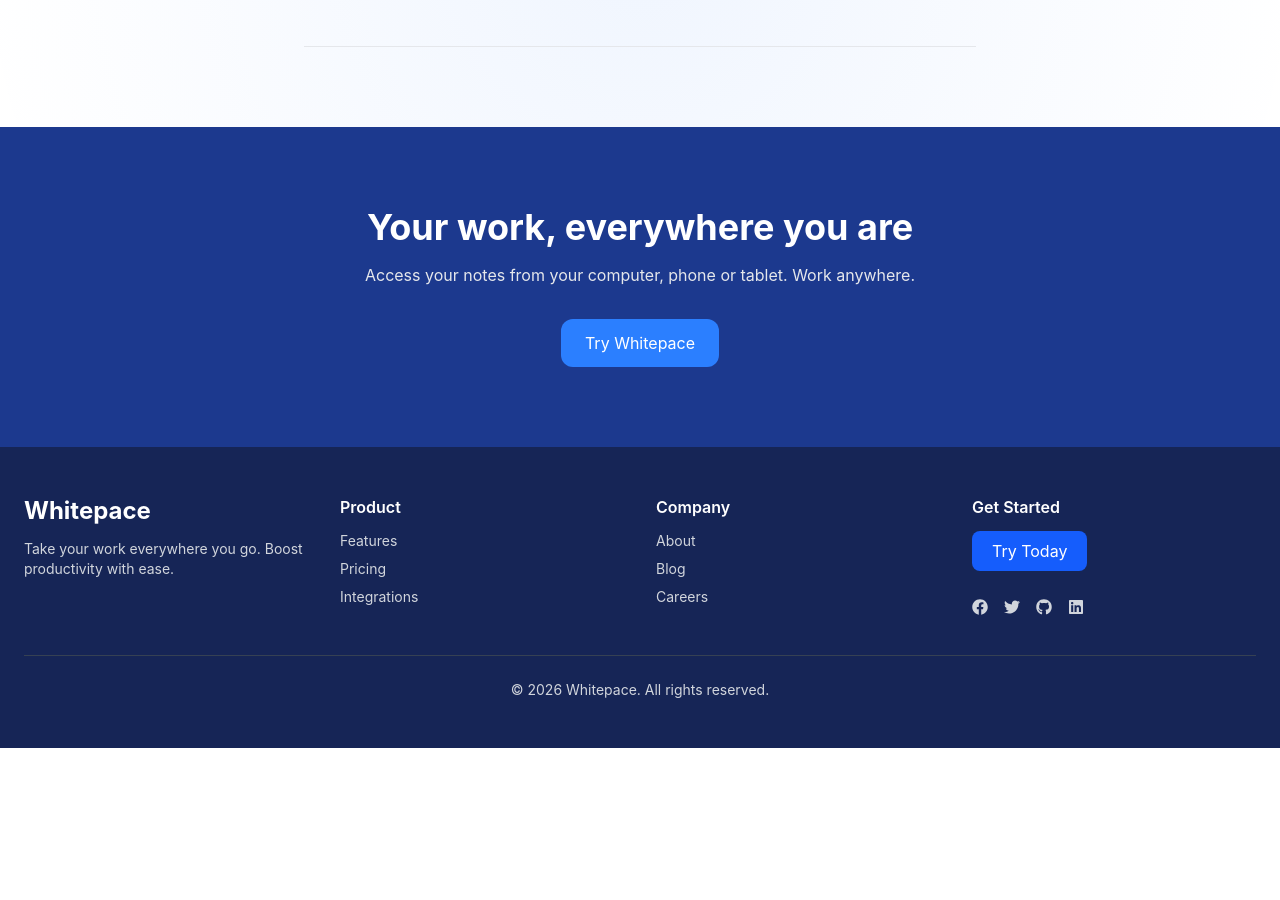
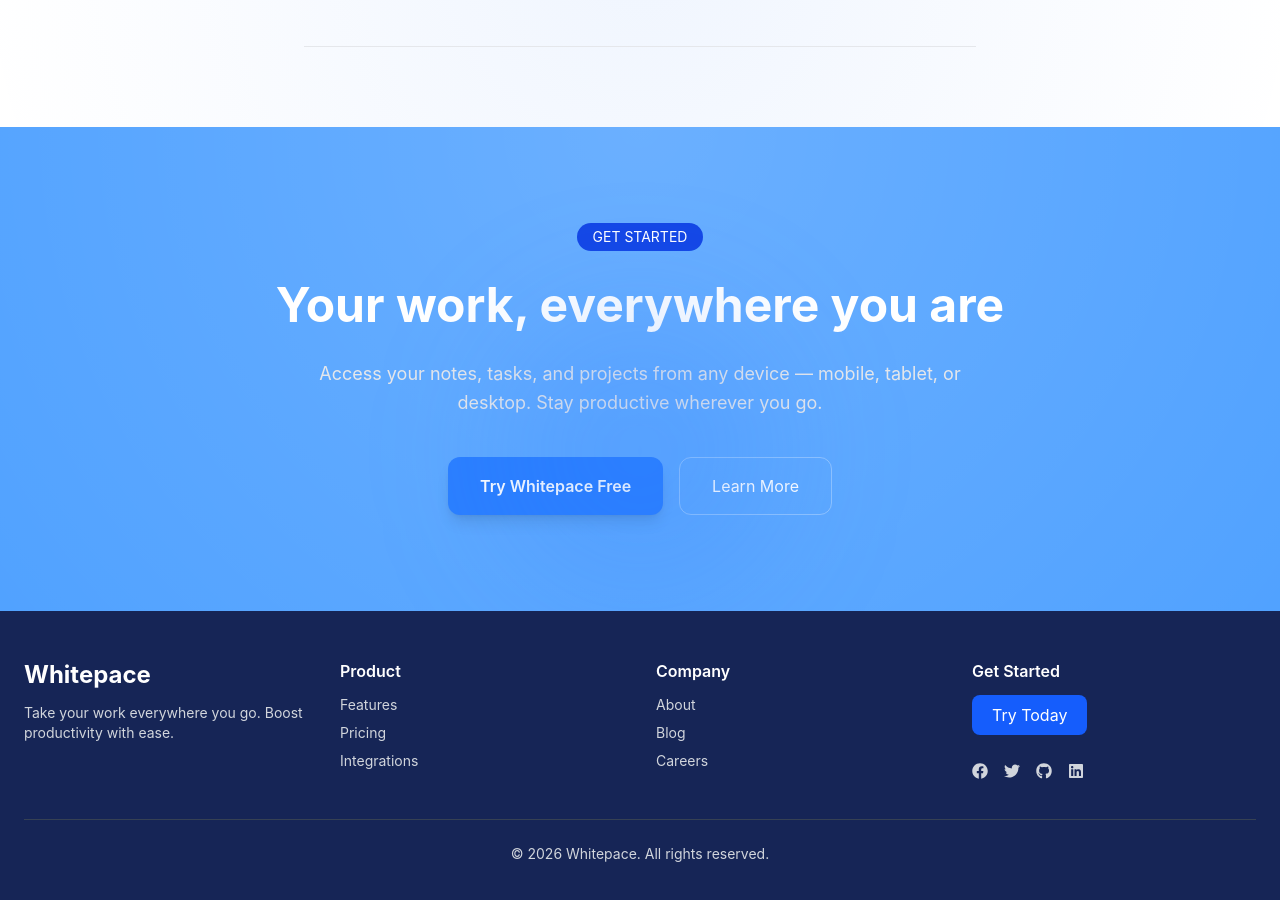
Before and after one commit to shameer125/React-Tailwind-Landing-Page, a React (Vite) app: page / in a window 1280 px wide. Shown: the part 4107-5007 px from the top of the page. Before the commit the page ends 4855 px from the top, so only its background shows below. Built offline with nearby package versions, Linux system fonts and the light colour scheme.

Commit message:
update cta section

```diff
--- a/src/components/CTA.jsx
+++ b/src/components/CTA.jsx
@@ -2,16 +2,37 @@ import React from 'react'
 
 const CTA = () => {
   return (
-    <section className="bg-blue-900 text-white px-6 py-20 text-center">
-      <h2 className="text-3xl md:text-4xl font-bold mb-4">
-        Your work, everywhere you are
-      </h2>
-      <p className="mb-8 text-gray-200 max-w-xl mx-auto">
-        Access your notes from your computer, phone or tablet. Work anywhere.
-      </p>
-      <button className="bg-blue-500 px-6 py-3 rounded-xl">
-        Try Whitepace
-      </button>
+    <section className="relative bg-blue-400 text-white px-6 py-24 overflow-hidden">
+      {/* background glow */}
+      <div className="absolute inset-0 bg-[radial-gradient(circle_at_top,rgba(255,255,255,0.15),transparent)]"></div>
+
+      <div className="relative max-w-4xl mx-auto text-center">
+        {/* badge */}
+        <span className="inline-block bg-blue-700 text-sm px-4 py-1 rounded-full mb-6">
+          GET STARTED
+        </span>
+
+        <h2 className="text-3xl md:text-5xl font-bold mb-6 leading-tight">
+          Your work, everywhere you are
+        </h2>
+
+        <p className="mb-10 text-gray-200 max-w-2xl mx-auto text-lg leading-relaxed">
+          Access your notes, tasks, and projects from any device — mobile,
+          tablet, or desktop. Stay productive wherever you go.
+        </p>
+
+        <div className="flex flex-col sm:flex-row gap-4 justify-center">
+          <button className="bg-blue-500 hover:bg-blue-600 transition px-8 py-4 rounded-xl font-semibold shadow-lg">
+            Try Whitepace Free
+          </button>
+          <button className="border border-white/30 hover:bg-white/10 transition px-8 py-4 rounded-xl">
+            Learn More
+          </button>
+        </div>
+
+        {/* decorative glow button shadow */}
+        <div className="absolute -bottom-20 left-1/2 -translate-x-1/2 w-72 h-72 bg-blue-500/20 blur-3xl rounded-full"></div>
+      </div>
     </section>
   );
 }
```
